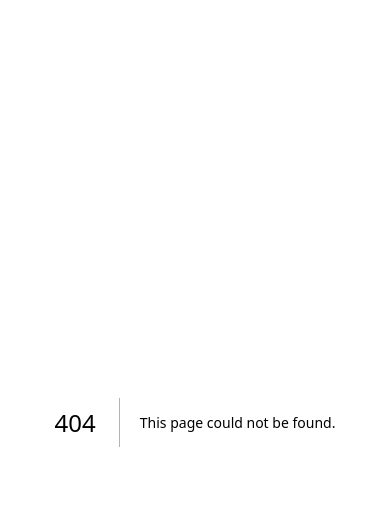
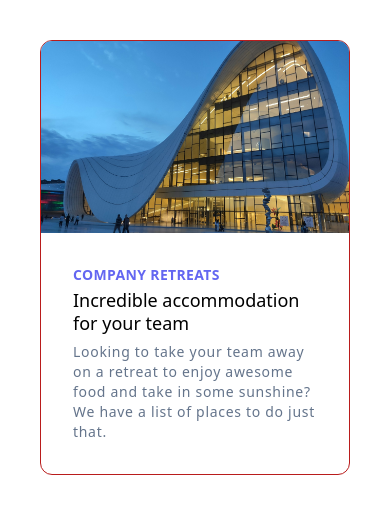
Before and after one commit to Omi1804/TailwindPlayground, a Next.js app: page /responsive in a window 390 px wide. Before the commit this address had no page. Shown: the top 514 px of the page. Built offline with nearby package versions, Linux system fonts and the light colour scheme.

Commit message:
adding responsive

```diff
--- /dev/null
+++ b/src/pages/responsive.tsx
@@ -0,0 +1,35 @@
+import React from "react";
+
+//creating a responsive card
+const Responsive = () => {
+  return (
+    <div className="m-10 border border-red-700 max-w-md bg-white rounded-xl overflow-hidden md:max-w-2xl">
+      <div className=" md:flex">
+        <div className="md:shrink-0">
+          <img
+            src="/img1.jpg"
+            className="h-48 w-full object-cover md:h-full md:w-48"
+            alt=""
+          />
+        </div>
+        <div className="p-8">
+          <div className=" uppercase tracking-wide text-sm text-indigo-500 font-semibold">
+            Company retreats
+          </div>
+          <a
+            href="#"
+            className=" block mt-1 text-lg leading-tight font-medium text-black hover:underline"
+          >
+            Incredible accommodation for your team
+          </a>
+          <p className=" mt-2 text-slate-500 text-sm tracking-wider ">
+            Looking to take your team away on a retreat to enjoy awesome food
+            and take in some sunshine? We have a list of places to do just that.
+          </p>
+        </div>
+      </div>
+    </div>
+  );
+};
+
+export default Responsive;
```
Also changed, not shown: public/img1.jpg (added).
